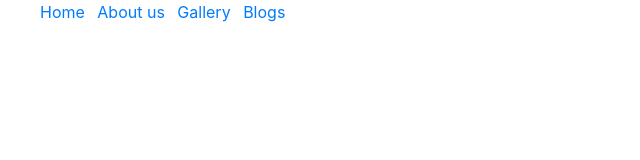
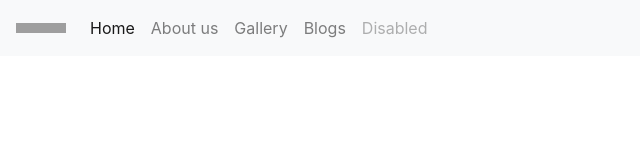
Before and after one commit to daniellima338/MS1-project, a plain HTML site: page index.html in a window 1280 px wide. Shown: the whole page, without its empty margins (0-640 px from the left). Drawn offline with nearby package versions, Linux system fonts and the light colour scheme; grey boxes are pictures that could not be loaded.

Commit message:
added new nav elements

```diff
--- a/assests/css/style.css
+++ b/assests/css/style.css
@@ -1 +1,17 @@
 @import url('https://fonts.googleapis.com/css2?family=Arvo:wght@400;700&family=Cairo:wght@200;300;400;600;700;900&display=swap');
+
+
+.logo {
+    background: url(https://waysforyouth.dk/wp-content/uploads/2019/03/cropped-WAYS-green-transparant-small-e1558204035915.png);
+    background-position: center;
+    background-repeat: no-repeat;
+    background-size: cover;
+    height: 100%;
+    width: 50px;
+
+    .menuitem a {
+        width: 100%;
+        text-decoration: none;
+        color: #fff;
+        height: 120px;
+    }
--- a/index.html
+++ b/index.html
@@ -19,20 +19,32 @@
     <header>
         <div class="row">
             <div class="col">
-                <ul id="nav">
-                    <li class="list-inline-item menuitem">
-                        <a href="#" class="hvr-sweep-to-bottom"><span>Home</span></a>
-                    </li>
-                    <li class="list-inline-item menuitem">
-                        <a href="#" class="hvr-sweep-to-bottom"><span>About us</span></a>
-                    </li>
-                    <li class="list-inline-item menuitem">
-                        <a href="#" class="hvr-sweep-to-bottom"><span>Gallery</span></a>
-                    </li>
-                    <li class="list-inline-item menuitem">
-                        <a href="#" class="hvr-sweep-to-bottom" target="_blank"><span>Blogs</span></a>
-                    </li>
-                </ul>
+                <nav class="navbar navbar-expand-lg navbar-light bg-light">
+                    <a class="navbar-brand logo" href="index.html"></a>
+                    <button class="navbar-toggler" type="button" data-toggle="collapse" data-target="#navbarNav"
+                        aria-controls="navbarNav" aria-expanded="false" aria-label="Toggle navigation">
+                        <span class="navbar-toggler-icon"></span>
+                    </button>
+                    <div class="collapse navbar-collapse" id="navbarNav">
+                        <ul class="navbar-nav">
+                            <li class="nav-item active">
+                                <a class="nav-link" href="#">Home <span class="sr-only">(current)</span></a>
+                            </li>
+                            <li class="nav-item">
+                                <a class="nav-link" href="#">About us</a>
+                            </li>
+                            <li class="nav-item">
+                                <a class="nav-link" href="#">Gallery</a>
+                            </li>
+                            <li class="nav-item">
+                                <a class="nav-link" href="#">Blogs</a>
+                            </li>
+                            <li class="nav-item">
+                                <a class="nav-link disabled" href="#" tabindex="-1" aria-disabled="true">Disabled</a>
+                            </li>
+                        </ul>
+                    </div>
+                </nav>
             </div>
         </div>
 
```
